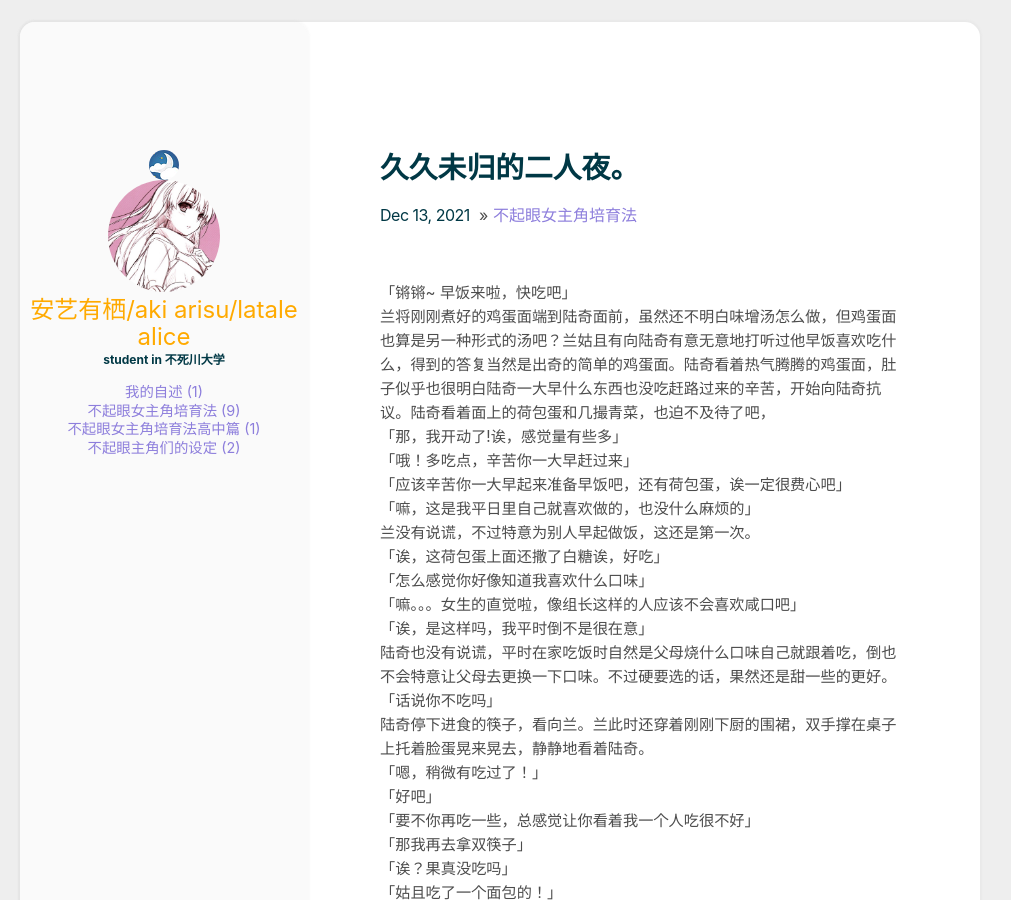
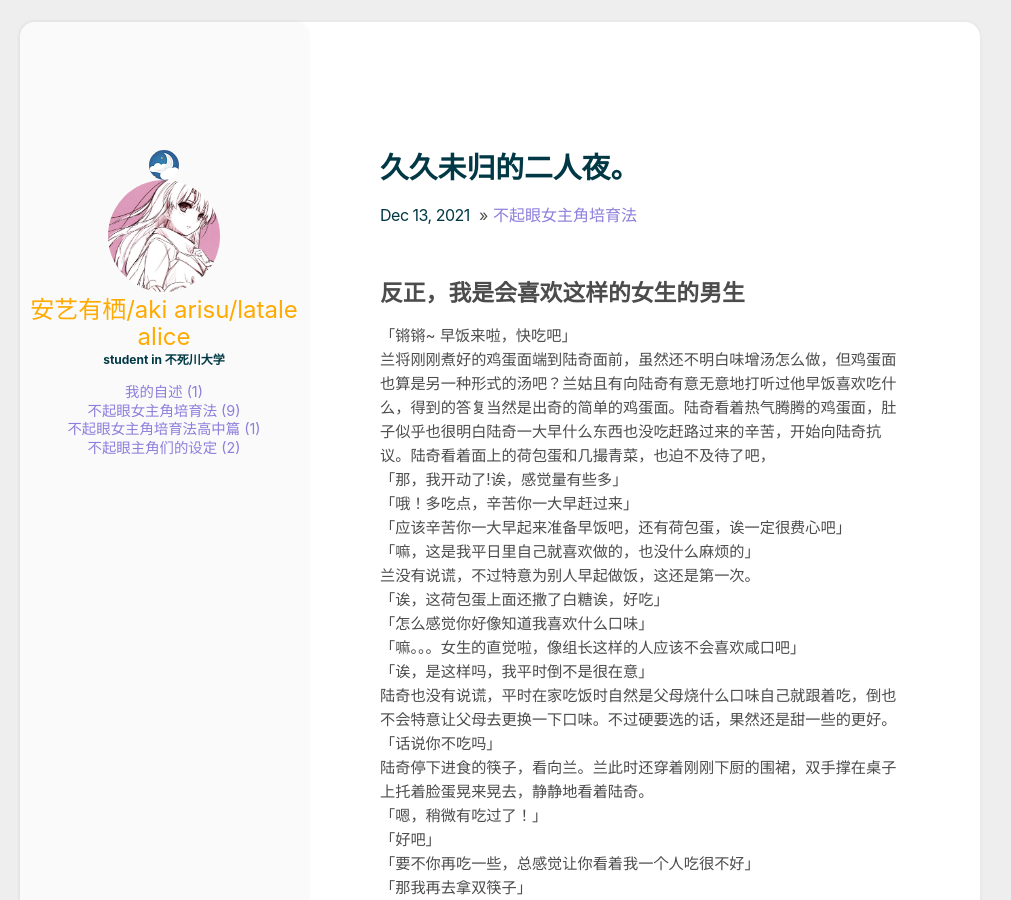
Before and after one commit to latalealice/latalealice.github.io, a Jekyll site: the page built from _posts/2021-12-13-久久未归的二人夜.md, in a window 1280 px wide and 900 px high. Shown: the whole window, without its empty margins (140-1151 px from the left). Built offline with Jekyll 4.4.1, drawn with Linux system fonts in a browser that asks for light colours.

Commit message:
Update 2021-12-13-久久未归的二人夜.md

```diff
--- a/_posts/2021-12-13-久久未归的二人夜.md
+++ b/_posts/2021-12-13-久久未归的二人夜.md
@@ -3,6 +3,7 @@ layout: post
 category: 不起眼女主角培育法
 title: 久久未归的二人夜。
 ---
+## 反正，我是会喜欢这样的女生的男生
 「锵锵~ 早饭来啦，快吃吧」
 兰将刚刚煮好的鸡蛋面端到陆奇面前，虽然还不明白味增汤怎么做，但鸡蛋面也算是另一种形式的汤吧？兰姑且有向陆奇有意无意地打听过他早饭喜欢吃什么，得到的答复当然是出奇的简单的鸡蛋面。陆奇看着热气腾腾的鸡蛋面，肚子似乎也很明白陆奇一大早什么东西也没吃赶路过来的辛苦，开始向陆奇抗议。陆奇看着面上的荷包蛋和几撮青菜，也迫不及待了吧，
 「那，我开动了!诶，感觉量有些多」
```
